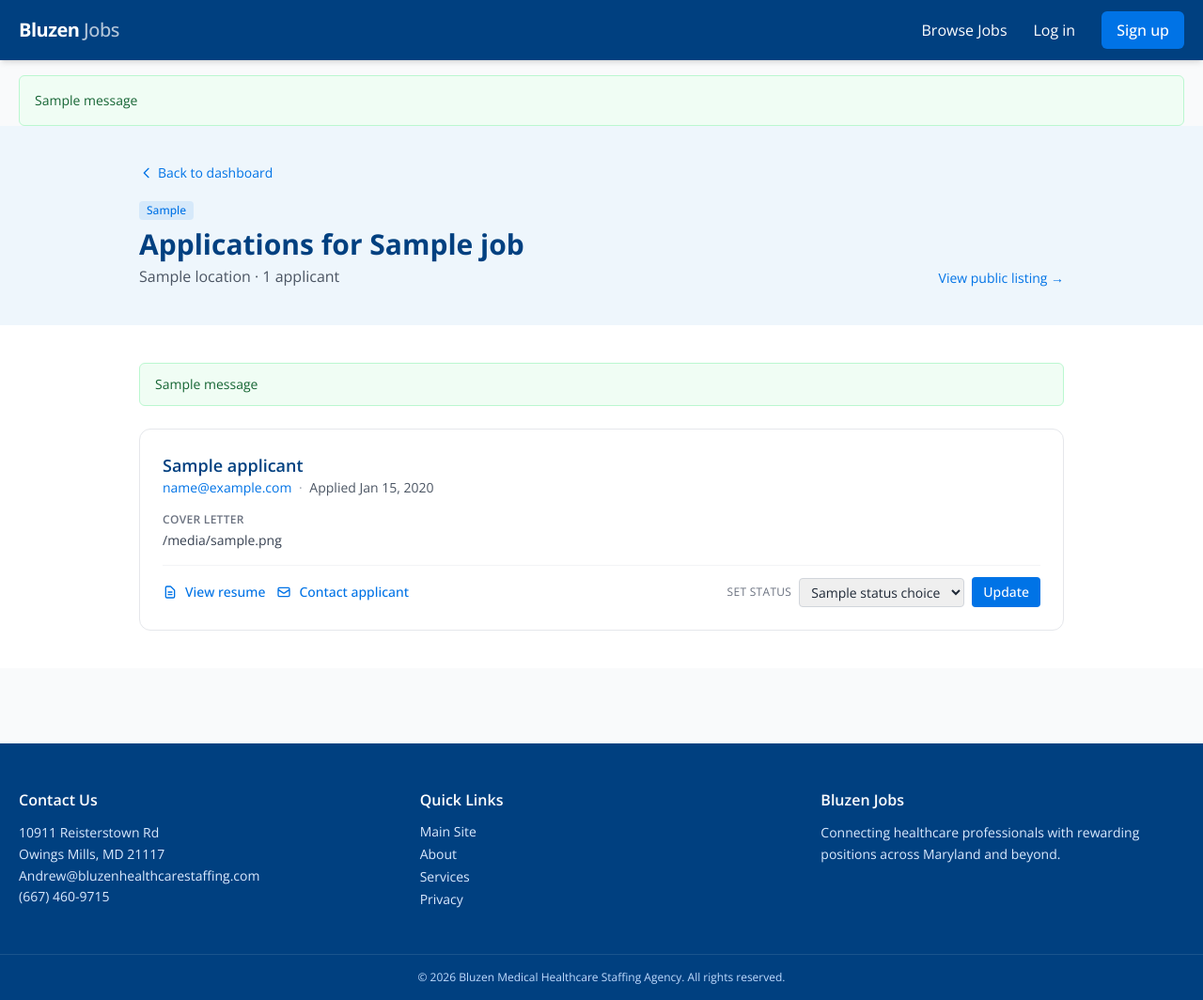
After one commit to star11293/bluzen-jobs, a Django app: template templates/jobs/job_applications.html in a window 1280 px wide. The commit adds this page. Shown: the whole page at 94% size. Run offline with Django 3.2, Linux system fonts and the light colour scheme; the template is opened without the code that fills it: most values are stand-ins (such as "Sample title", 1, 10 or a date in 2020); one stand-in notice (Sample message) is shown; some libraries are stand-ins or nearby versions.

Commit message:
Employer can view applications, resume, contact applicant, update status

```diff
--- a/jobs/emails.py
+++ b/jobs/emails.py
@@ -46,7 +46,7 @@ def send_application_to_employer(application) -> None:
         "job": job,
         "applicant": application.applicant,
         "application": application,
-        "dashboard_url": _absolute(reverse("jobs:employer_dashboard")),
+        "dashboard_url": _absolute(reverse("jobs:job_applications", args=[job.pk])),
     }
     _send(
         subject=f"New application: {job.title}",
--- a/jobs/urls.py
+++ b/jobs/urls.py
@@ -1,7 +1,9 @@
 from django.urls import path
 
 from .views import (
+    ApplicationStatusUpdateView,
     EmployerDashboardView,
+    JobApplicationsView,
     JobApplyView,
     JobDetailView,
     JobListView,
@@ -16,6 +18,8 @@ urlpatterns = [
     path("jobs/post/", JobPostView.as_view(), name="post"),
     path("jobs/<int:pk>/", JobDetailView.as_view(), name="detail"),
     path("jobs/<int:pk>/apply/", JobApplyView.as_view(), name="apply"),
+    path("jobs/<int:pk>/applications/", JobApplicationsView.as_view(), name="job_applications"),
+    path("applications/<int:pk>/status/", ApplicationStatusUpdateView.as_view(), name="application_status"),
     path("dashboard/employer/", EmployerDashboardView.as_view(), name="employer_dashboard"),
     path("dashboard/applications/", SeekerDashboardView.as_view(), name="seeker_dashboard"),
 ]
--- a/templates/jobs/employer_dashboard.html
+++ b/templates/jobs/employer_dashboard.html
@@ -40,10 +40,10 @@
                 <p class="text-sm text-gray-600">{{ job.location }}</p>
               </div>
               <div class="flex items-center gap-6">
-                <div class="text-center">
-                  <p class="text-2xl font-bold text-brand-blue">{{ job.applications.count }}</p>
+                <a href="{% url 'jobs:job_applications' job.pk %}" class="text-center group">
+                  <p class="text-2xl font-bold text-brand-blue group-hover:underline">{{ job.applications.count }}</p>
                   <p class="text-xs text-gray-500 uppercase tracking-wide">Applications</p>
-                </div>
+                </a>
                 <a href="{% url 'jobs:detail' job.pk %}" class="text-sm text-brand-blue hover:underline whitespace-nowrap">
                   View →
                 </a>
--- /dev/null
+++ b/templates/jobs/job_applications.html
@@ -0,0 +1,123 @@
+{% extends "base.html" %}
+
+{% block title %}Applications · {{ job.title }} - Bluzen{% endblock %}
+
+{% block content %}
+<section class="bg-surface-soft py-10">
+  <div class="max-w-5xl mx-auto px-5">
+    <a href="{% url 'jobs:employer_dashboard' %}" class="inline-flex items-center gap-1 text-sm text-brand-blue hover:underline mb-4">
+      <svg xmlns="http://www.w3.org/2000/svg" class="w-4 h-4" fill="none" viewBox="0 0 24 24" stroke="currentColor" stroke-width="2"><path stroke-linecap="round" stroke-linejoin="round" d="M15 19l-7-7 7-7"/></svg>
+      Back to dashboard
+    </a>
+    <div class="flex flex-col sm:flex-row sm:items-end sm:justify-between gap-4">
+      <div>
+        <span class="inline-block text-xs font-medium px-2 py-0.5 rounded bg-brand-blue/10 text-brand-blue mb-2">{{ job.get_job_type_display }}</span>
+        <h1 class="text-3xl font-bold text-brand-navy">Applications for {{ job.title }}</h1>
+        <p class="text-gray-600 mt-1">{{ job.location }} · {{ applications|length }} applicant{{ applications|length|pluralize }}</p>
+      </div>
+      <a href="{% url 'jobs:detail' job.pk %}" class="text-sm text-brand-blue hover:underline whitespace-nowrap">View public listing →</a>
+    </div>
+  </div>
+</section>
+
+<section class="bg-white py-10">
+  <div class="max-w-5xl mx-auto px-5">
+    {% if messages %}
+      <div class="mb-6 space-y-2">
+        {% for message in messages %}
+          <div class="px-4 py-3 rounded-md text-sm {% if message.tags == 'success' %}bg-green-50 text-green-800 border border-green-200{% elif message.tags == 'error' %}bg-red-50 text-red-800 border border-red-200{% else %}bg-blue-50 text-blue-800 border border-blue-200{% endif %}">
+            {{ message }}
+          </div>
+        {% endfor %}
+      </div>
+    {% endif %}
+
+    {% if applications %}
+      <div class="space-y-4">
+        {% for application in applications %}
+          <article class="bg-white border border-gray-200 rounded-xl p-6 hover:border-brand-blue/40 transition">
+            <div class="flex flex-col md:flex-row md:justify-between gap-4 mb-4">
+              <div class="min-w-0">
+                <h2 class="text-lg font-semibold text-brand-navy">
+                  {{ application.applicant.get_full_name|default:application.applicant.email }}
+                </h2>
+                <p class="text-sm text-gray-600">
+                  <a href="mailto:{{ application.applicant.email }}" class="text-brand-blue hover:underline">{{ application.applicant.email }}</a>
+                  <span class="text-gray-400 mx-1">·</span>
+                  Applied {{ application.created_at|date:"M j, Y" }}
+                </p>
+              </div>
+              <div class="flex items-center gap-2">
+                {% if application.status == 'PENDING' %}
+                  <span class="inline-block text-xs font-medium px-2 py-1 rounded bg-amber-100 text-amber-800">{{ application.get_status_display }}</span>
+                {% elif application.status == 'REVIEWED' %}
+                  <span class="inline-block text-xs font-medium px-2 py-1 rounded bg-blue-100 text-blue-800">{{ application.get_status_display }}</span>
+                {% elif application.status == 'ACCEPTED' %}
+                  <span class="inline-block text-xs font-medium px-2 py-1 rounded bg-green-100 text-green-800">{{ application.get_status_display }}</span>
+                {% elif application.status == 'REJECTED' %}
+                  <span class="inline-block text-xs font-medium px-2 py-1 rounded bg-gray-200 text-gray-700">{{ application.get_status_display }}</span>
+                {% endif %}
+              </div>
+            </div>
+
+            {% if application.cover_letter %}
+              <div class="mb-4">
+                <h3 class="text-xs font-semibold text-gray-500 uppercase tracking-wide mb-1">Cover letter</h3>
+                <p class="text-sm text-gray-700 whitespace-pre-line">{{ application.cover_letter }}</p>
+              </div>
+            {% endif %}
+
+            <div class="flex flex-wrap items-center gap-3 pt-3 border-t border-gray-100">
+              {% if application.resume %}
+                <a href="{{ application.resume.url }}" target="_blank" rel="noopener" class="inline-flex items-center gap-2 text-sm font-medium text-brand-blue hover:underline">
+                  <svg xmlns="http://www.w3.org/2000/svg" class="w-4 h-4" fill="none" viewBox="0 0 24 24" stroke="currentColor" stroke-width="2"><path stroke-linecap="round" stroke-linejoin="round" d="M9 12h6m-6 4h6m2 5H7a2 2 0 01-2-2V5a2 2 0 012-2h5.586a1 1 0 01.707.293l5.414 5.414a1 1 0 01.293.707V19a2 2 0 01-2 2z"/></svg>
+                  View resume
+                </a>
+              {% else %}
+                <span class="text-sm text-gray-400">No resume attached</span>
+              {% endif %}
+
+              <a href="mailto:{{ application.applicant.email }}?subject=Re: Application for {{ job.title }}" class="inline-flex items-center gap-2 text-sm font-medium text-brand-blue hover:underline">
+                <svg xmlns="http://www.w3.org/2000/svg" class="w-4 h-4" fill="none" viewBox="0 0 24 24" stroke="currentColor" stroke-width="2"><path stroke-linecap="round" stroke-linejoin="round" d="M3 8l7.89 5.26a2 2 0 002.22 0L21 8M5 19h14a2 2 0 002-2V7a2 2 0 00-2-2H5a2 2 0 00-2 2v10a2 2 0 002 2z"/></svg>
+                Contact applicant
+              </a>
+
+              <form method="post" action="{% url 'jobs:application_status' application.pk %}" class="ml-auto flex items-center gap-2">
+                {% csrf_token %}
+                <label for="status-{{ application.pk }}" class="text-xs text-gray-500 uppercase tracking-wide">Set status</label>
+                <select id="status-{{ application.pk }}" name="status" class="text-sm border border-gray-300 rounded px-2 py-1 focus:outline-none focus:ring-2 focus:ring-brand-blue/30">
+                  {% for value, label in status_choices %}
+                    <option value="{{ value }}" {% if value == application.status %}selected{% endif %}>{{ label }}</option>
+                  {% endfor %}
+                </select>
+                <button type="submit" class="text-sm bg-brand-blue hover:bg-brand-blue-dark text-white font-medium px-3 py-1.5 rounded transition">Update</button>
+              </form>
+            </div>
+          </article>
+        {% endfor %}
+      </div>
+
+      {% if is_paginated %}
+        <nav class="mt-8 flex items-center justify-center gap-2 text-sm">
+          {% if page_obj.has_previous %}
+            <a href="?page={{ page_obj.previous_page_number }}" class="px-3 py-1.5 border border-gray-300 rounded hover:bg-gray-50">Previous</a>
+          {% endif %}
+          <span class="text-gray-500">Page {{ page_obj.number }} of {{ page_obj.paginator.num_pages }}</span>
+          {% if page_obj.has_next %}
+            <a href="?page={{ page_obj.next_page_number }}" class="px-3 py-1.5 border border-gray-300 rounded hover:bg-gray-50">Next</a>
+          {% endif %}
+        </nav>
+      {% endif %}
+
+    {% else %}
+      <div class="text-center py-12 bg-surface-softer rounded-xl">
+        <div class="inline-flex items-center justify-center w-16 h-16 bg-white rounded-full text-brand-blue mb-4 shadow-sm">
+          <svg xmlns="http://www.w3.org/2000/svg" class="w-8 h-8" fill="none" viewBox="0 0 24 24" stroke="currentColor" stroke-width="1.5"><path stroke-linecap="round" stroke-linejoin="round" d="M17 20h5v-2a3 3 0 00-5.356-1.857M17 20H7m10 0v-2c0-.656-.126-1.283-.356-1.857M7 20H2v-2a3 3 0 015.356-1.857M7 20v-2c0-.656.126-1.283.356-1.857m0 0a5.002 5.002 0 019.288 0M15 7a3 3 0 11-6 0 3 3 0 016 0zm6 3a2 2 0 11-4 0 2 2 0 014 0zM7 10a2 2 0 11-4 0 2 2 0 014 0z"/></svg>
+        </div>
+        <h2 class="text-xl font-semibold text-brand-navy mb-2">No applications yet</h2>
+        <p class="text-gray-600">When job seekers apply, they'll show up here.</p>
+      </div>
+    {% endif %}
+  </div>
+</section>
+{% endblock %}
```
Also changed, not shown: jobs/views.py (+86 -1 lines).
